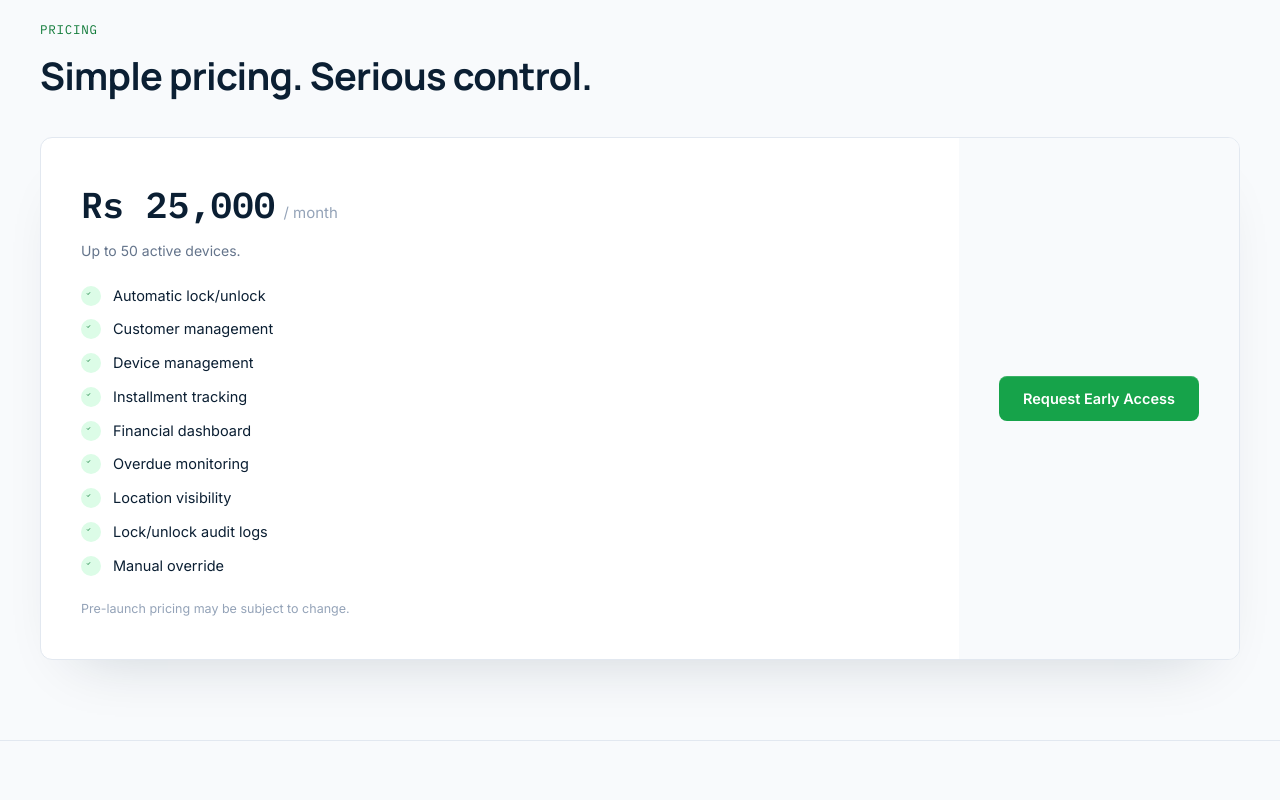
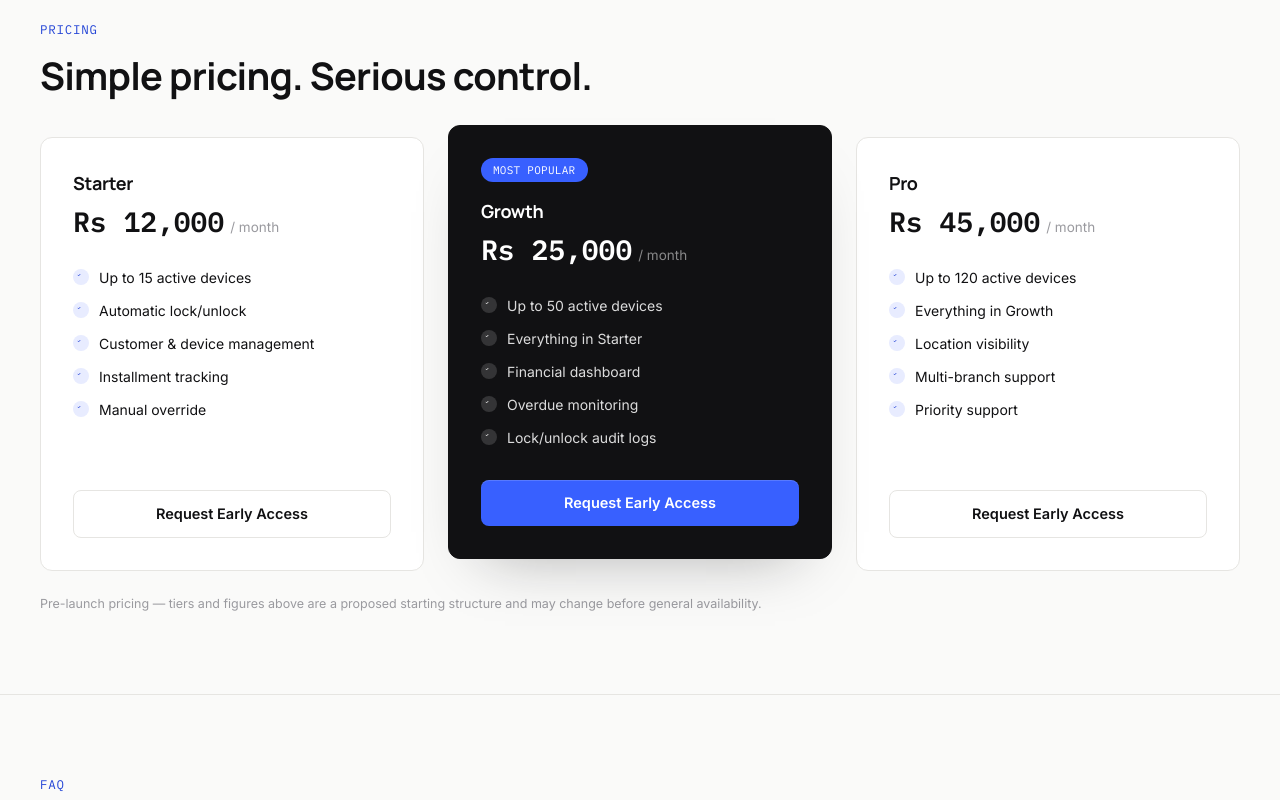
Before and after one commit to arsalliaquatkayani-boop/lockpilot, a React (Vite) app: page / in a window 1280 px wide. Shown: the part 4780-5580 px from the top of the page. Built offline with nearby package versions, Linux system fonts and the light colour scheme.

Commit message:
Redesign to charcoal/blue theme, add 3-tier pricing

```diff
--- a/src/components/PricingCard.tsx
+++ b/src/components/PricingCard.tsx
@@ -1,36 +1,63 @@
-import { pricingPlan } from "../config/pricing";
+import { pricingTiers, pricingNote } from "../config/pricing";
 import { Button } from "./Button";
 
 export function PricingCard() {
   return (
-    <div className="grid overflow-hidden rounded-card border border-line bg-white shadow-[0_30px_60px_-36px_rgba(11,31,51,0.2)] md:grid-cols-[1fr_auto]">
-      <div className="p-10">
-        <div className="flex items-baseline gap-2">
-          <span className="font-mono text-[36px] font-semibold text-navy">{pricingPlan.price}</span>
-          <span className="text-[15px] text-slate-light">{pricingPlan.period}</span>
+    <div>
+      <div className="grid gap-6 md:grid-cols-3">
+        {pricingTiers.map((tier) => (
+          <div
+            key={tier.id}
+            className={`flex flex-col rounded-card border p-8 ${
+              tier.highlight
+                ? "border-navy bg-navy text-white shadow-[0_30px_60px_-36px_rgba(17,17,19,0.35)] md:-translate-y-3"
+                : "border-line bg-white"
+            }`}
+          >
+            {tier.highlight && (
+              <span className="mb-4 inline-block w-fit rounded-pill bg-emerald px-3 py-1 font-mono text-[11px] uppercase tracking-wide text-white">
+                Most popular
+              </span>
+            )}
+            <h3 className={`mb-1 font-heading text-[18px] font-bold ${tier.highlight ? "text-white" : "text-navy"}`}>
+              {tier.name}
+            </h3>
+            <div className="mb-6 flex items-baseline gap-1.5">
+              <span className={`font-mono text-[28px] font-semibold ${tier.highlight ? "text-white" : "text-navy"}`}>
+                {tier.price}
+              </span>
+              <span className={tier.highlight ? "text-white/50 text-[13.5px]" : "text-slate-light text-[13.5px]"}>
+                {tier.period}
+              </span>
             </div>
-        <p className="mt-2 mb-6 text-[14px] text-slate">
-          Up to {pricingPlan.deviceCap} active devices.
-        </p>
-        <div className="flex flex-col gap-3">
-          {pricingPlan.includes.map((item) => (
-            <div key={item} className="flex items-center gap-3 text-[14.5px] text-navy">
-              <span className="flex h-5 w-5 flex-shrink-0 items-center justify-center rounded-full bg-emerald-soft text-emerald-deep">
-                <svg viewBox="0 0 24 24" fill="none" className="h-2.5 w-2.5">
-                  <path d="M3 6.5l2 2L9 4" stroke="currentColor" strokeWidth="2" strokeLinecap="round" strokeLinejoin="round" />
+            <div className="mb-8 flex flex-1 flex-col gap-3">
+              {tier.includes.map((item) => (
+                <div
+                  key={item}
+                  className={`flex items-start gap-2.5 text-[14px] ${
+                    tier.highlight ? "text-white/85" : "text-navy"
+                  }`}
+                >
+                  <span
+                    className={`mt-0.5 flex h-4 w-4 flex-shrink-0 items-center justify-center rounded-full ${
+                      tier.highlight ? "bg-white/15 text-white" : "bg-emerald-soft text-emerald-deep"
+                    }`}
+                  >
+                    <svg viewBox="0 0 24 24" fill="none" className="h-2 w-2">
+                      <path d="M3 6.5l2 2L9 4" stroke="currentColor" strokeWidth="2.4" strokeLinecap="round" strokeLinejoin="round" />
                     </svg>
                   </span>
                   {item}
                 </div>
               ))}
             </div>
-        <p className="mt-6 text-[12.5px] text-slate-light">{pricingPlan.note}</p>
-      </div>
-      <div className="flex items-center bg-offwhite p-10">
-        <Button to="/early-access" variant="primary">
+            <Button to="/early-access" variant={tier.highlight ? "primary" : "ghost"} className="w-full">
               Request Early Access
             </Button>
           </div>
+        ))}
+      </div>
+      <p className="mt-6 text-[12.5px] text-slate-light">{pricingNote}</p>
     </div>
   );
 }
--- a/src/config/brand.ts
+++ b/src/config/brand.ts
@@ -4,19 +4,19 @@
 
 export const brand = {
   colors: {
-    navy: "#0B1F33",
-    navyDeep: "#071A2B",
-    navySecondary: "#102A43",
-    emerald: "#16A34A",
-    emeraldDeep: "#0F7A38",
-    emeraldSoft: "#DCFCE7",
-    offwhite: "#F8FAFC",
+    navy: "#111113",
+    navyDeep: "#09090A",
+    navySecondary: "#1C1C1F",
+    emerald: "#3860FF",
+    emeraldDeep: "#2445D6",
+    emeraldSoft: "#E8ECFF",
+    offwhite: "#FAFAF9",
     white: "#FFFFFF",
-    slate: "#64748B",
-    slateLight: "#94A3B8",
-    line: "#E2E8F0",
-    danger: "#DC2626",
-    dangerSoft: "#FEE2E2",
+    slate: "#6B6B70",
+    slateLight: "#9A9A9F",
+    line: "#E6E5E2",
+    danger: "#D6432B",
+    dangerSoft: "#FBEAE5",
   },
   radius: {
     card: "12px",
--- a/src/config/pricing.ts
+++ b/src/config/pricing.ts
@@ -1,18 +1,57 @@
-export const pricingPlan = {
-  name: "LockPilot",
+export type PricingTier = {
+  id: string;
+  name: string;
+  price: string;
+  period: string;
+  deviceCap: number;
+  highlight?: boolean;
+  includes: string[];
+};
+
+export const pricingTiers: PricingTier[] = [
+  {
+    id: "starter",
+    name: "Starter",
+    price: "Rs 12,000",
+    period: "/ month",
+    deviceCap: 15,
+    includes: [
+      "Up to 15 active devices",
+      "Automatic lock/unlock",
+      "Customer & device management",
+      "Installment tracking",
+      "Manual override",
+    ],
+  },
+  {
+    id: "growth",
+    name: "Growth",
     price: "Rs 25,000",
     period: "/ month",
     deviceCap: 50,
-  note: "Pre-launch pricing may be subject to change.",
+    highlight: true,
     includes: [
-    "Automatic lock/unlock",
-    "Customer management",
-    "Device management",
-    "Installment tracking",
+      "Up to 50 active devices",
+      "Everything in Starter",
       "Financial dashboard",
       "Overdue monitoring",
+      "Lock/unlock audit logs",
+    ],
+  },
+  {
+    id: "pro",
+    name: "Pro",
+    price: "Rs 45,000",
+    period: "/ month",
+    deviceCap: 120,
+    includes: [
+      "Up to 120 active devices",
+      "Everything in Growth",
       "Location visibility",
-    "Lock/unlock audit logs",
-    "Manual override",
+      "Multi-branch support",
+      "Priority support",
     ],
-};
+  },
+];
+
+export const pricingNote = "Pre-launch pricing — tiers and figures above are a proposed starting structure and may change before general availability.";
--- a/src/index.css
+++ b/src/index.css
@@ -1,19 +1,22 @@
 @import "tailwindcss";
 
 @theme {
-  --color-navy: #0B1F33;
-  --color-navy-deep: #071A2B;
-  --color-navy-secondary: #102A43;
-  --color-emerald: #16A34A;
-  --color-emerald-deep: #0F7A38;
-  --color-emerald-soft: #DCFCE7;
-  --color-offwhite: #F8FAFC;
-  --color-slate: #64748B;
-  --color-slate-light: #94A3B8;
-  --color-line: #E2E8F0;
+  /* Charcoal + one bold accent. Token names (navy/emerald) are kept for
+     minimal diff across components — navy now renders near-black, emerald
+     now renders vivid blue. */
+  --color-navy: #111113;
+  --color-navy-deep: #09090A;
+  --color-navy-secondary: #1C1C1F;
+  --color-emerald: #3860FF;
+  --color-emerald-deep: #2445D6;
+  --color-emerald-soft: #E8ECFF;
+  --color-offwhite: #FAFAF9;
+  --color-slate: #6B6B70;
+  --color-slate-light: #9A9A9F;
+  --color-line: #E6E5E2;
   --color-line-dark: rgba(255, 255, 255, 0.08);
-  --color-danger: #DC2626;
-  --color-danger-soft: #FEE2E2;
+  --color-danger: #D6432B;
+  --color-danger-soft: #FBEAE5;
 
   --font-heading: "Manrope", "Inter", ui-sans-serif, system-ui, sans-serif;
   --font-body: "Inter", ui-sans-serif, system-ui, sans-serif;
--- a/src/pages/Pricing.tsx
+++ b/src/pages/Pricing.tsx
@@ -10,7 +10,7 @@ export function Pricing() {
         <SectionHeading
           eyebrow="Pricing"
           title="Simple pricing. Serious control."
-          description="One plan, priced for a real installment book — not a side hustle."
+          description="Three tiers, sized for a real installment book — not a side hustle."
           className="mb-12"
         />
         <Reveal>
```
Lines whose indentation alone changed are shown as unchanged.
